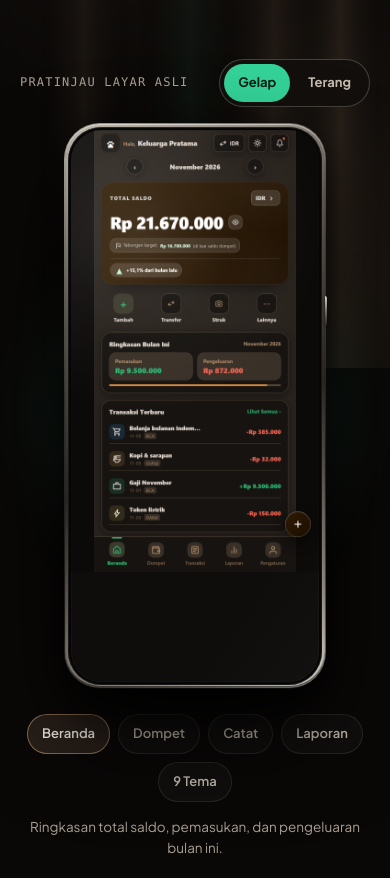
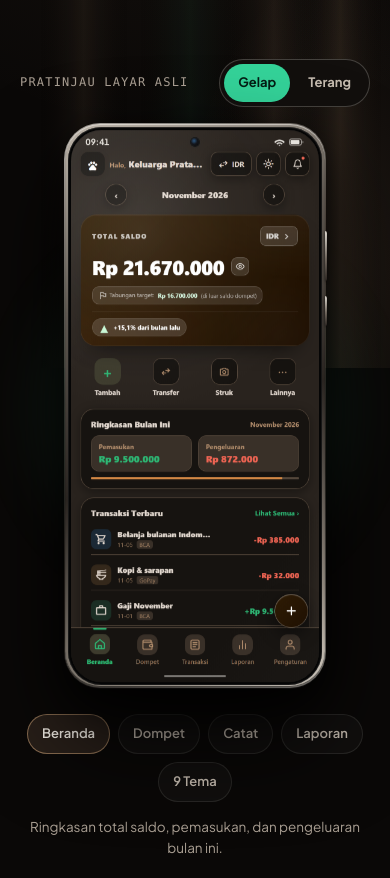
Before and after one commit to kzdyang/kzdyang.github.io, a plain HTML site: page dompetrumah/index.html in a window 390 px wide. Shown: the part 476-1354 px from the top of the page. Drawn offline with nearby package versions, Linux system fonts and the light colour scheme.

Commit message:
Upgrade DompetRumah detail page to 9:20 punch-hole phone and full dark/light screens

```diff
--- a/dompetrumah/index.html
+++ b/dompetrumah/index.html
@@ -92,21 +92,24 @@
                 </div>
               </div>
 
-              <div id="stagePhoneWrap" class="stage-phone-wrap" data-mode="dark">
+              <div id="stagePhoneWrap" class="stage-phone-wrap" data-mode="dark" data-screen="beranda">
                 <div class="stage-phone-glow" aria-hidden="true"></div>
-                <figure id="showcasePhone" class="showcase-phone" data-mode="dark">
-                  <span class="phone-hw-btn phone-hw-action" aria-hidden="true"></span>
-                  <span class="phone-hw-btn phone-hw-vol-up" aria-hidden="true"></span>
-                  <span class="phone-hw-btn phone-hw-vol-dn" aria-hidden="true"></span>
+                <figure id="showcasePhone" class="showcase-phone" data-mode="dark" data-screen="beranda">
+                  <span class="phone-hw-btn phone-hw-vol" aria-hidden="true"></span>
                   <span class="phone-hw-btn phone-hw-power" aria-hidden="true"></span>
                   <div class="phone-glass">
-                    <div class="phone-sensor-bar" aria-hidden="true">
-                      <span class="phone-earpiece"></span>
-                      <span class="phone-camera"></span>
-                    </div>
                     <div class="phone-viewport">
-                      <img id="showcaseImg" class="phone-img-main" data-asset-base="../assets/" src="../assets/08-beranda-gelap.png" alt="Layar Beranda DompetRumah">
-                      <img id="showcaseGhost" class="phone-img-ghost" src="../assets/08-beranda-gelap.png" alt="" aria-hidden="true">
+                      <div class="phone-status-overlay" aria-hidden="true">
+                        <span class="phone-status-time">09:41</span>
+                        <span class="phone-punchhole"></span>
+                        <span class="phone-status-icons">
+                          <svg width="11" height="8" viewBox="0 0 16 11" fill="none"><path d="M8 2C11.1 2 13.8 3.3 15.6 5.4L14.2 6.8C12.7 5.1 10.5 4 8 4C5.5 4 3.3 5.1 1.8 6.8L0.4 5.4C2.2 3.3 4.9 2 8 2ZM8 5.8C9.8 5.8 11.4 6.6 12.6 7.8L11.2 9.2C10.4 8.3 9.2 7.8 8 7.8C6.8 7.8 5.6 8.3 4.8 9.2L3.4 7.8C4.6 6.6 6.2 5.8 8 5.8ZM8 9.4C8.7 9.4 9.2 9.9 9.2 10.6C9.2 11 8.9 11 8 11C7.1 11 6.8 11 6.8 10.6C6.8 9.9 7.3 9.4 8 9.4Z" fill="currentColor"/></svg>
+                          <svg width="15" height="8" viewBox="0 0 22 11" fill="none"><rect x="0.7" y="1" width="17.6" height="9" rx="2.4" stroke="currentColor" stroke-width="1.3" stroke-opacity="0.72"/><rect x="2.3" y="2.6" width="13" height="5.8" rx="1.2" fill="currentColor"/><path d="M20 3.7V7.3C20.7 7 21.1 6.3 21.1 5.5C21.1 4.7 20.7 4 20 3.7Z" fill="currentColor" fill-opacity="0.7"/></svg>
+                        </span>
+                      </div>
+                      <img id="showcaseImg" class="phone-img-main" data-asset-base="../assets/" src="../assets/phone-beranda-dark.png" alt="Layar Beranda DompetRumah">
+                      <img id="showcaseGhost" class="phone-img-ghost" src="../assets/phone-beranda-dark.png" alt="" aria-hidden="true">
+                      <span class="phone-gesture-bar" aria-hidden="true"></span>
                       <div class="phone-glass-glare" aria-hidden="true"></div>
                       <div id="phoneSweep" class="phone-sweep-beam" aria-hidden="true"></div>
                     </div>
```
